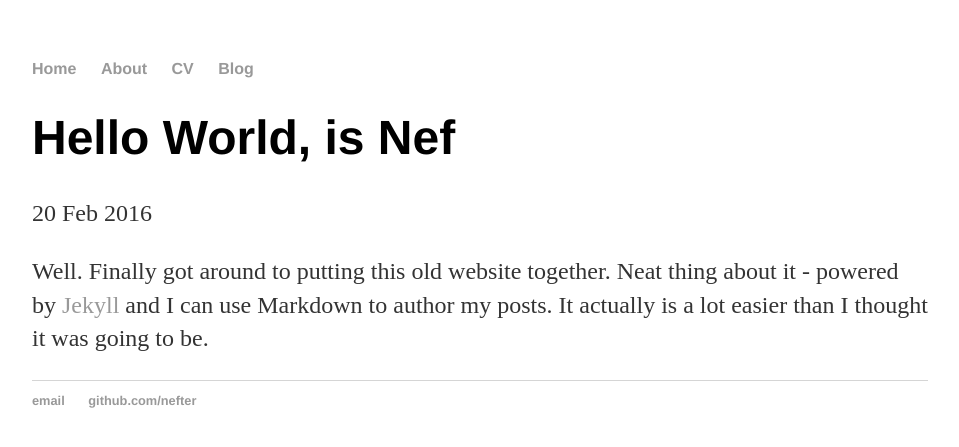
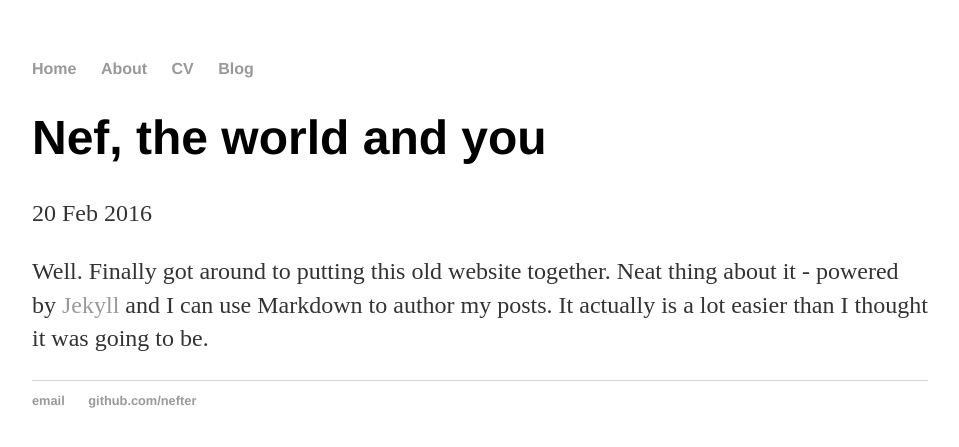
Before and after one commit to sunlinjin/nefter.github.io, a Jekyll site: the page built from _posts/2016-02-20-site-launched.md, in a window 1280 px wide. Shown: the top 447 px of the page, without its empty margins (160-1119 px from the left). Built offline with Jekyll 4.4.1, drawn with Linux system fonts in a browser that asks for light colours.

Commit message:
Update 2016-02-20-site-launched.md

```diff
--- a/_posts/2016-02-20-site-launched.md
+++ b/_posts/2016-02-20-site-launched.md
@@ -1,6 +1,6 @@
 ---
 layout: post
-title: "Hello World, is Nef"
+title: "Nef, the world and you"
 date: 2016-02-20
 ---
 
```
